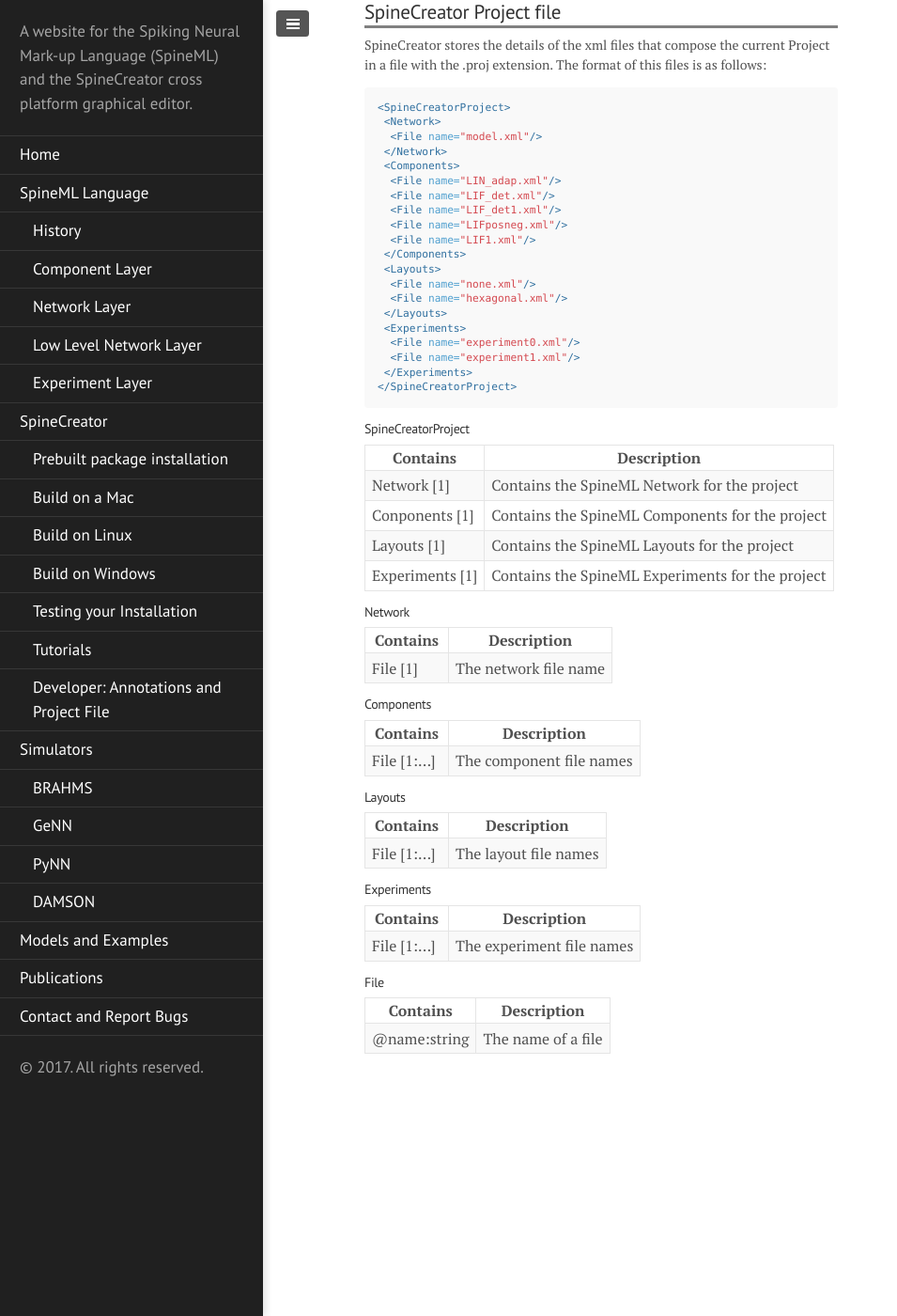
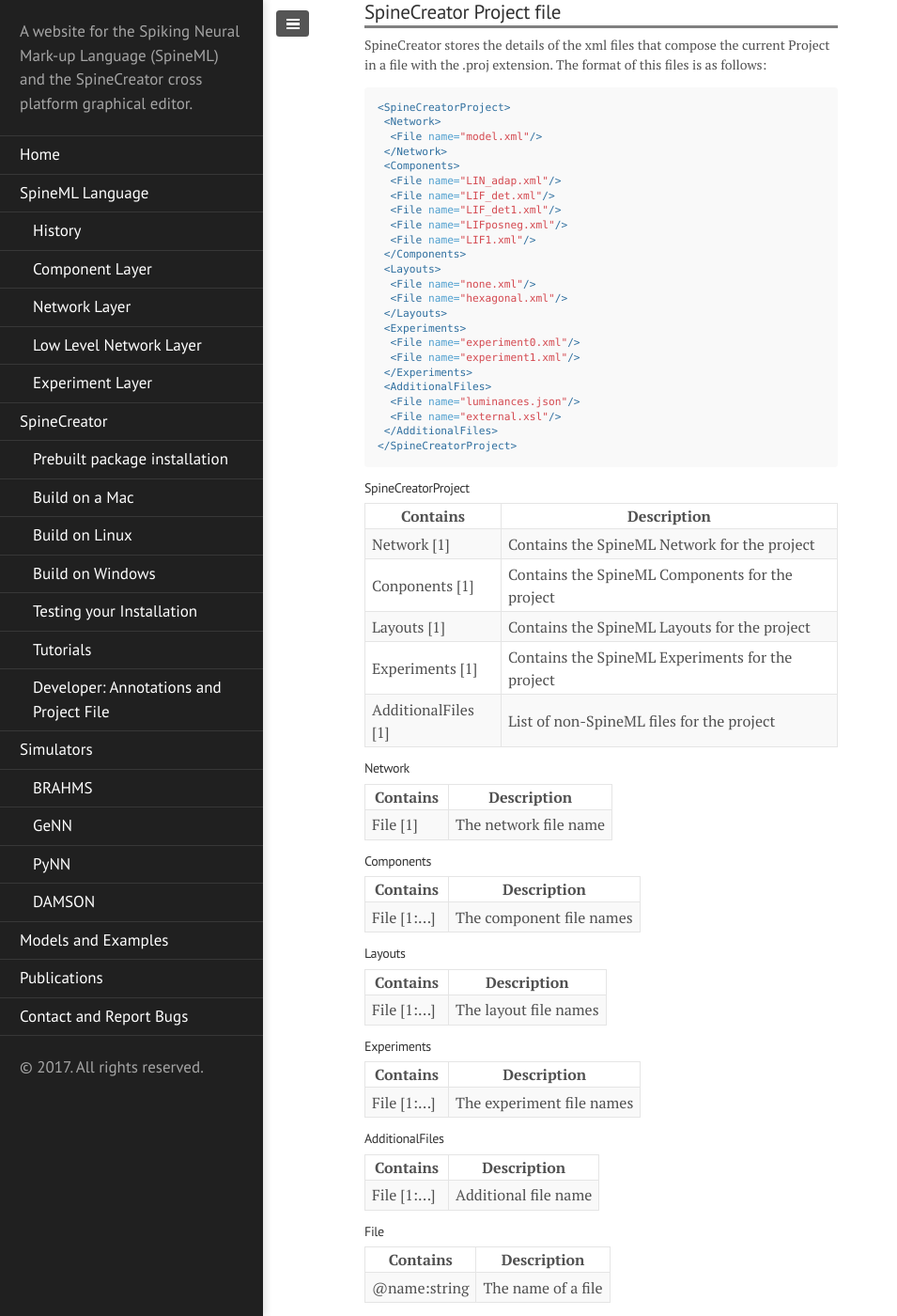
Before and after one commit to SpineML/spineml.github.io, a Jekyll site: the page built from spinecreator/annotations/index.md, in a window 1280 px wide and 1400 px high, scrolled down 4297 px. Shown: the whole window at 94% size, without its empty margins (0-955 px from the left). Built offline with Jekyll 4.4.1, drawn with Linux system fonts in a browser that asks for light colours; nearby versions of some CDN libraries; library files that are not in the unit come from our copies.

Commit message:
Adds reference to AdditionalFiles list

````diff
--- a/spinecreator/annotations/index.md
+++ b/spinecreator/annotations/index.md
@@ -233,6 +233,10 @@ SpineCreator stores the details of the xml files that compose the current Projec
   <File name="experiment0.xml"/>
   <File name="experiment1.xml"/>
  </Experiments>
+ <AdditionalFiles>
+  <File name="luminances.json"/>
+  <File name="external.xsl"/>
+ </AdditionalFiles>
 </SpineCreatorProject>
 ```
 
@@ -244,6 +248,8 @@ SpineCreator stores the details of the xml files that compose the current Projec
 | Conponents \[1\]  | Contains the SpineML Components for the project  |
 | Layouts \[1\]     | Contains the SpineML Layouts for the project     |
 | Experiments \[1\] | Contains the SpineML Experiments for the project |
+| AdditionalFiles \[1\] | List of non-SpineML files for the project |
+
 
 #### Network
 
@@ -269,6 +275,12 @@ SpineCreator stores the details of the xml files that compose the current Projec
 |----------------|---------------------------|
 | File \[1:...\] | The experiment file names |
 
+#### AdditionalFiles
+
+| Contains       | Description               |
+|----------------|---------------------------|
+| File \[1:...\] | Additional file name      |
+
 #### File
 
 | Contains     | Description        |
````
